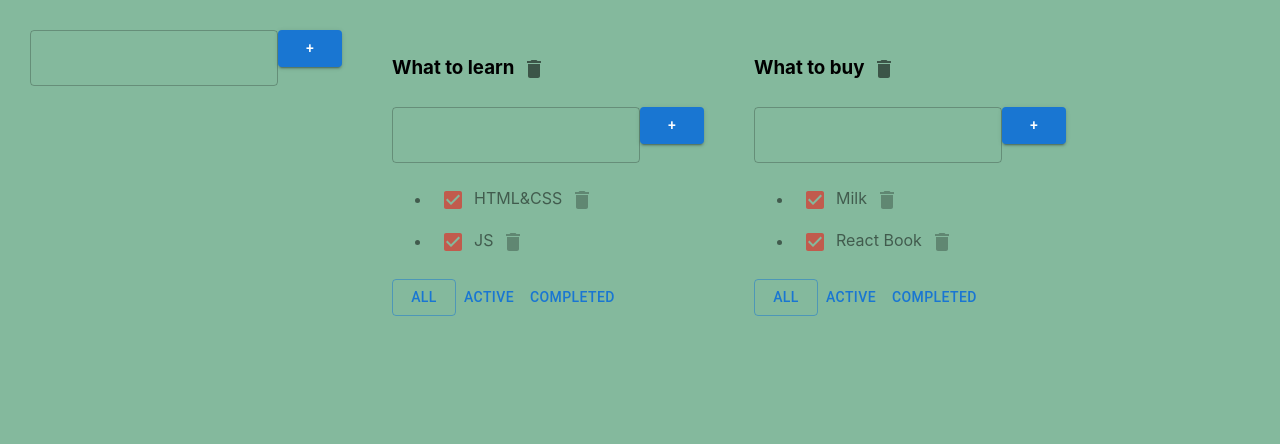
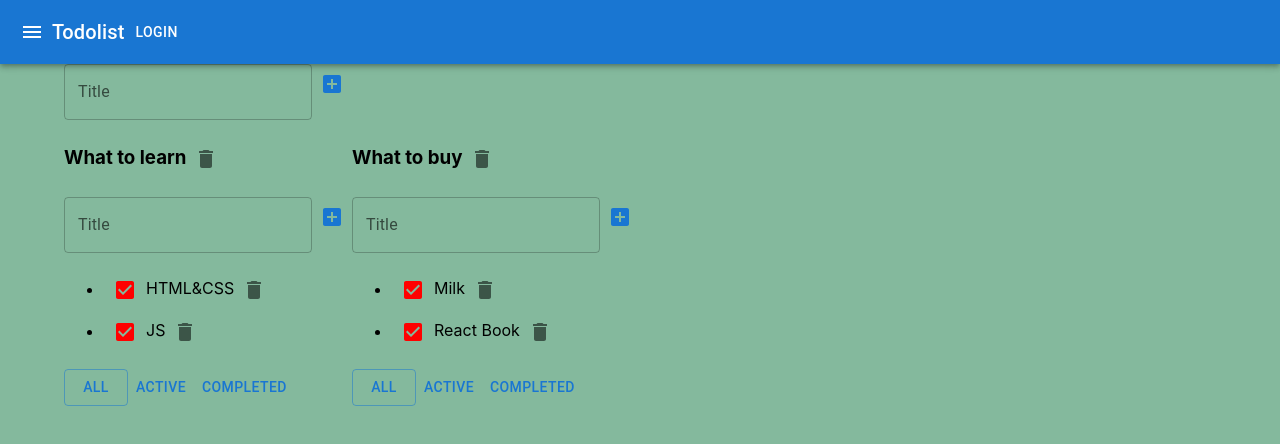
Before and after one commit to demorest49de/todolist-sprint-2-week-1-assocciated-array-udincev-pochinit-proekt, a React (Create React App) app: page / in a window 1280 px wide. Shown: the top 444 px of the page. Built offline with nearby package versions, Linux system fonts and the light colour scheme.

Commit message:
Changes AddItemForm.tsx App.css App.tsx

```diff
--- a/src/AddItemForm.tsx
+++ b/src/AddItemForm.tsx
@@ -1,5 +1,6 @@
 import React, {ChangeEvent, KeyboardEvent, useState} from 'react';
-import {Button, TextField} from "@mui/material";
+import {Button, IconButton, TextField} from "@mui/material";
+import {AddBox} from "@mui/icons-material";
 
 type AddItemFormPropsType = {
     addItem: (title: string) => void
@@ -31,19 +32,21 @@ export function AddItemForm(props: AddItemFormPropsType) {
     }
 
     return <div>
-        {/*<input value={title}*/}
-        {/*       onChange={onChangeHandler}*/}
-        {/*       onKeyPress={onKeyPressHandler}*/}
-        {/*       className={error ? "error" : ""}*/}
-        {/*/>*/}
         <TextField
             variant={'outlined'}
             value={title}
             onChange={onChangeHandler}
             onKeyPress={onKeyPressHandler}
-            className={error ? "error" : ""}
+            // className={error ? "error" : ""}
+            error={!!error}
+            label='Title'
+            helperText={error}
         />
-        <Button variant={'contained'} color={'primary'} onClick={addItem}>+</Button>
+        <IconButton
+            color={'primary'}
+            onClick={addItem}>
+            <AddBox/>
+        </IconButton>
         {error && <div className="error-message">{error}</div>}
     </div>
 }
--- a/src/App.css
+++ b/src/App.css
@@ -1,25 +1,25 @@
 
-.App {
-  padding: 30px;
-  display: flex;
-}
+/*.App {*/
+/*  padding: 30px;*/
+/*  display: flex;*/
+/*}*/
 
-.App > div {
-  margin-right: 50px;
-}
+/*.App > div {*/
+/*  margin-right: 50px;*/
+/*}*/
 
-.error {
-  border: red 1px solid;
-}
+/*.error {*/
+/*  border: red 1px solid;*/
+/*}*/
 
-.error-message {
-  color: red;
-}
+/*.error-message {*/
+/*  color: red;*/
+/*}*/
 
-.active-filter {
-  background-color: aquamarine;
-}
+/*.active-filter {*/
+/*  background-color: aquamarine;*/
+/*}*/
 
-.is-done {
-  opacity: 0.5;
-}
+/*.is-done {*/
+/*  opacity: 0.5;*/
+/*}*/
--- a/src/App.tsx
+++ b/src/App.tsx
@@ -3,6 +3,8 @@ import './App.css';
 import {TaskType, Todolist} from './Todolist';
 import {v1} from 'uuid';
 import {AddItemForm} from './AddItemForm';
+import {AppBar, Button, Container, Grid, IconButton, Toolbar, Typography} from "@mui/material";
+import {Menu} from '@mui/icons-material';
 
 export type FilterValuesType = "all" | "active" | "completed";
 type TodolistType = {
@@ -56,6 +58,7 @@ function App() {
             setTasks({...tasks});
         }
     }
+
     function changeTaskTitle(id: string, newTitle: string, todolistId: string) {
         //достанем нужный массив по todolistId:
         let todolistTasks = tasks[todolistId];
@@ -77,6 +80,7 @@ function App() {
         // засетаем в стейт копию объекта, чтобы React отреагировал перерисовкой
         setTasks({...tasks});
     }
+
     function changeTodolistTitle(id: string, title: string) {
         // найдём нужный todolist
         const todolist = todolists.find(tl => tl.id === id);
@@ -118,7 +122,26 @@ function App() {
 
     return (
         <div className="App">
-            <AddItemForm addItem={addTodolist} />
+            <AppBar position={'static'}>
+                <Toolbar>
+                    <IconButton
+                        edge={'start'}
+                        color={'inherit'}
+                        aria-label={'menu'}>
+                        <Menu/>
+                    </IconButton>
+                    <Typography
+                        variant={'h6'}>
+                        Todolist
+                    </Typography>
+                    <Button color='inherit'>Login</Button>
+                </Toolbar>
+            </AppBar>
+            <Container fixed>
+                <Grid container>
+                    <AddItemForm addItem={addTodolist}/>
+                </Grid>
+                <Grid container>
                     {
                         todolists.map(tl => {
                             let allTodolistTasks = tasks[tl.id];
@@ -147,6 +170,8 @@ function App() {
                             />
                         })
                     }
+                </Grid>
+            </Container>
 
         </div>
     );
```
Lines whose indentation alone changed are shown as unchanged.
